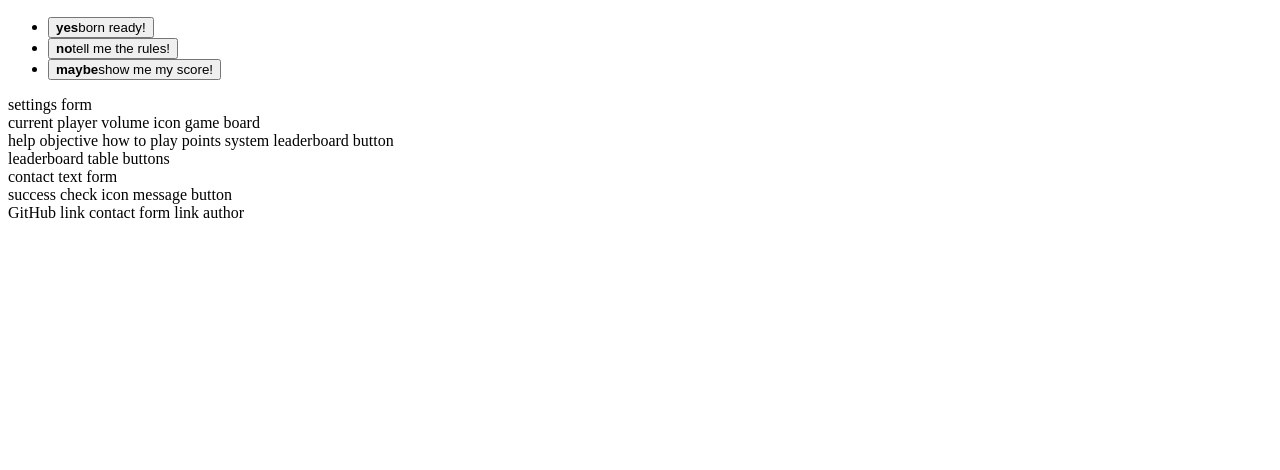
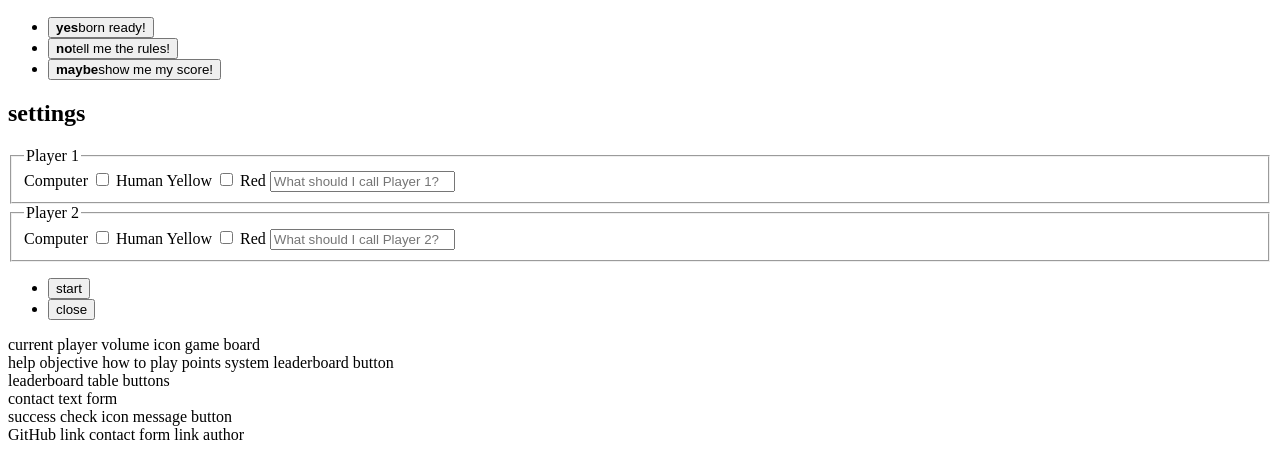
Before and after one commit to sejungkwak/connect-4, a plain HTML site: page index.html in a window 1280 px wide. Shown: the part 330-800 px from the top of the page. Drawn offline with Linux system fonts and the light colour scheme.

Commit message:
feat: Add content to settings section | index.html

```diff
--- a/index.html
+++ b/index.html
@@ -44,9 +44,51 @@
         <li><button class="menu-btn"><strong class="str-text">maybe</strong>show me my score!</button></li>
       </ul>
     </section>
-    <section>
-      settings
-      form
+    <!-- Game settings -->
+    <section class="section" id="settings">
+      <h2 class="heading">settings</h2>
+      <form class="setting-form">
+        <fieldset class="setting-fieldset">
+          <legend class="setting-legend">Player 1</legend>
+          <label class="setting-label" for="player1Type">
+            Computer
+            <input class="setting-checkbox" id="player1Type" type="checkbox" name="player1-type">
+            <span class="setting-slider"></span>
+            Human
+          </label>
+          <label class="setting-label" for="player1Colour">
+            Yellow
+            <input class="setting-checkbox" id="player1Colour" type="checkbox" name="player1-colour">
+            <span class="setting-slider"></span>
+            Red
+          </label>
+          <label class="setting-label" for="player1Name">
+            <input class="setting-input" id="player1Name" type="text" name="player1-name" maxlength="10" placeholder="What should I call Player 1?">
+          </label>
+        </fieldset>
+        <fieldset class="setting-fieldset">
+          <legend class="setting-legend">Player 2</legend>
+          <label class="setting-label" for="player2Type">
+            Computer
+            <input class="setting-checkbox" id="player2Type" type="checkbox" name="player2-type">
+            <span class="setting-slider"></span>
+            Human
+          </label>
+          <label class="setting-label" for="player2Colour">
+            Yellow
+            <input class="setting-checkbox" id="player2Colour" type="checkbox" name="player2-colour">
+            <span class="setting-slider"></span>
+            Red
+          </label>
+          <label class="setting-label" for="player2Name">
+            <input class="setting-input" id="player2Name" type="text" name="player2-name" maxlength="10" placeholder="What should I call Player 2?">
+          </label>
+        </fieldset>
+        <ul class="setting-btns">
+          <li class="setting-btn-item"><button class="setting-btn btn-primary" id="settingStartBtn">start</button></li>
+          <li class="setting-btn-item"><button class="setting-btn" id="settingCloseBtn">close</button></li>
+        </ul>
+      </form>
     </section>
     <section>
       current player
```
